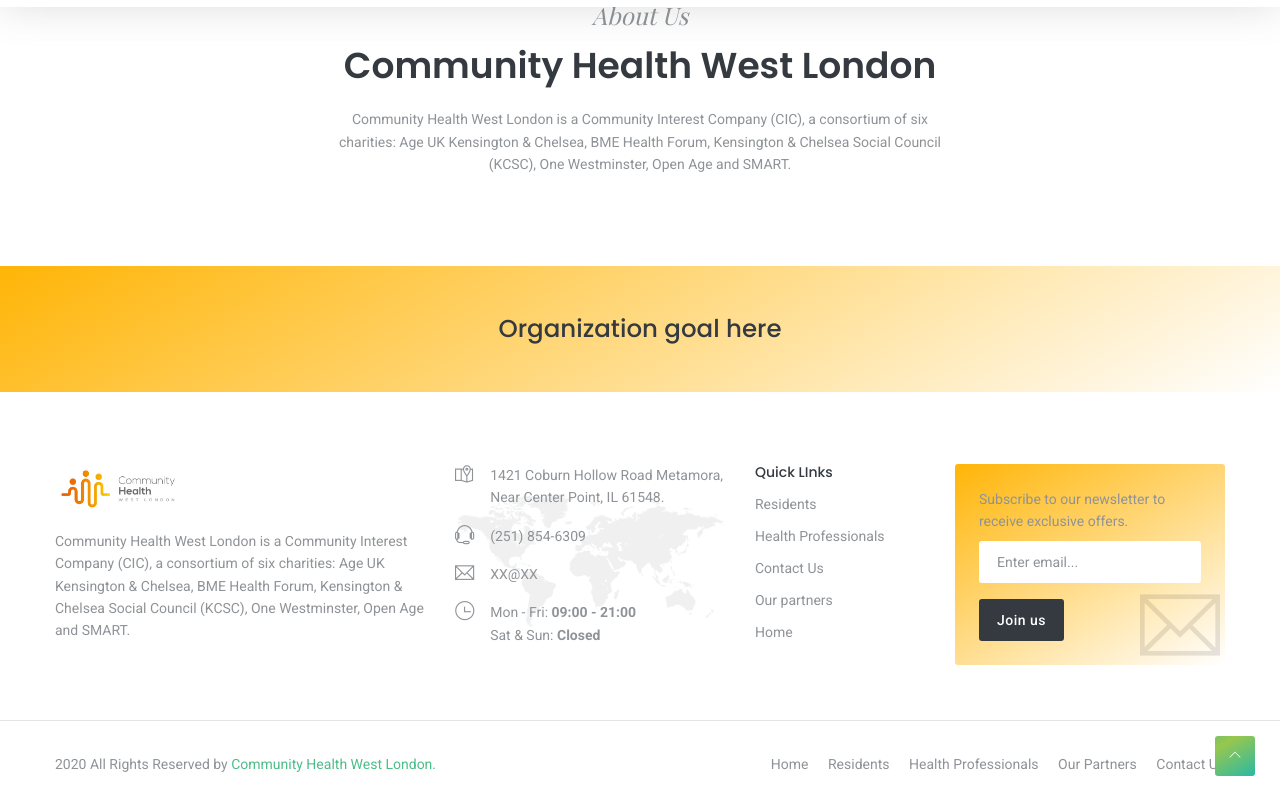
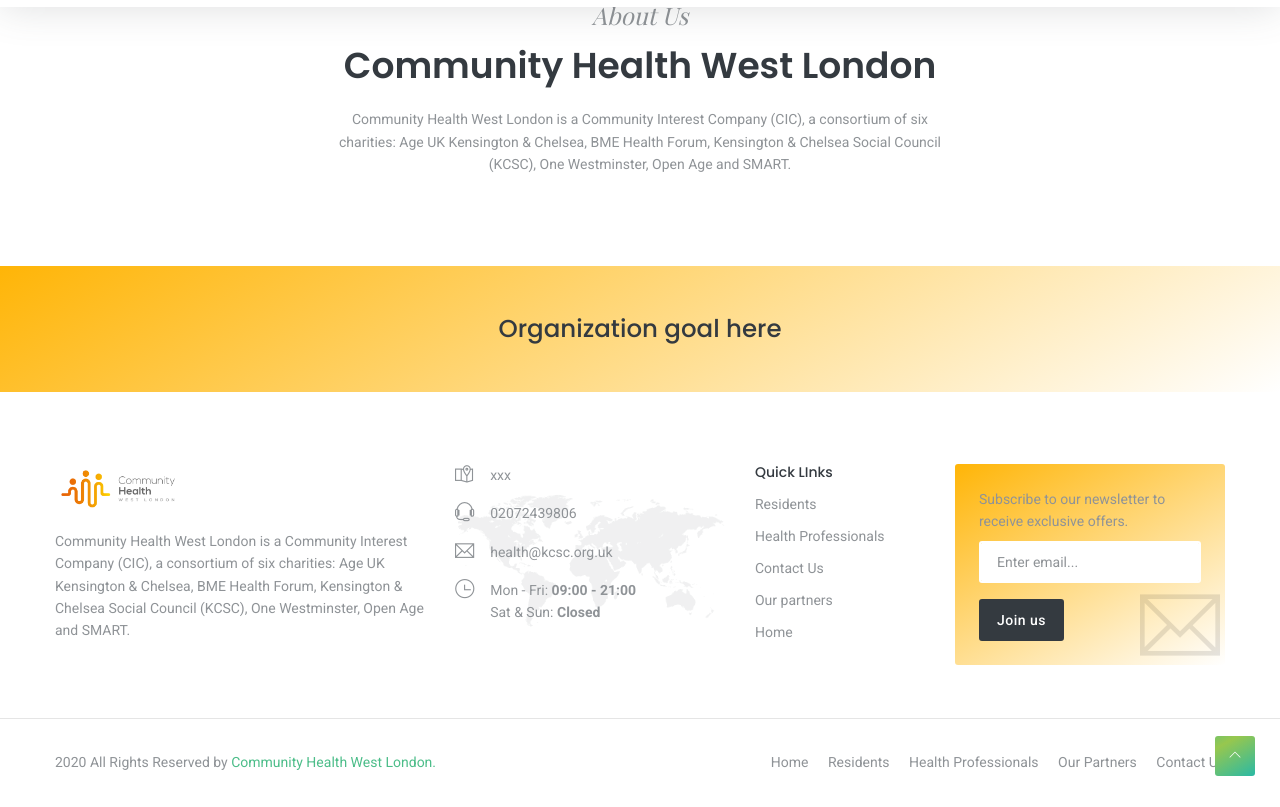
Before and after one commit to AgileVentures/cic-website, a Jekyll site: the page built from index.md, in a window 1280 px wide and 900 px high, scrolled down 811 px, cut to the strip 93-900 px from the top of the window. Built offline with Jekyll 4.4.1, drawn with Linux system fonts in a browser that asks for light colours; some web fonts are replaced.

Commit message:
Update Contacts “contacts”

```diff
--- a/_data/contacts.yml
+++ b/_data/contacts.yml
@@ -1,7 +1,7 @@
 contacts:
-  - address: 1421 Coburn Hollow Road Metamora, Near Center Point, IL 61548.
-    telephone: (251) 854-6309
-    email: XX@XX
+  - address: xxx
+    telephone: "02072439806"
+    email: health@kcsc.org.uk
     about: "Community Health West London is a Community Interest Company (CIC), a
       consortium of six charities: Age UK Kensington & Chelsea, BME Health
       Forum, Kensington & Chelsea Social Council (KCSC), One Westminster, Open
```
